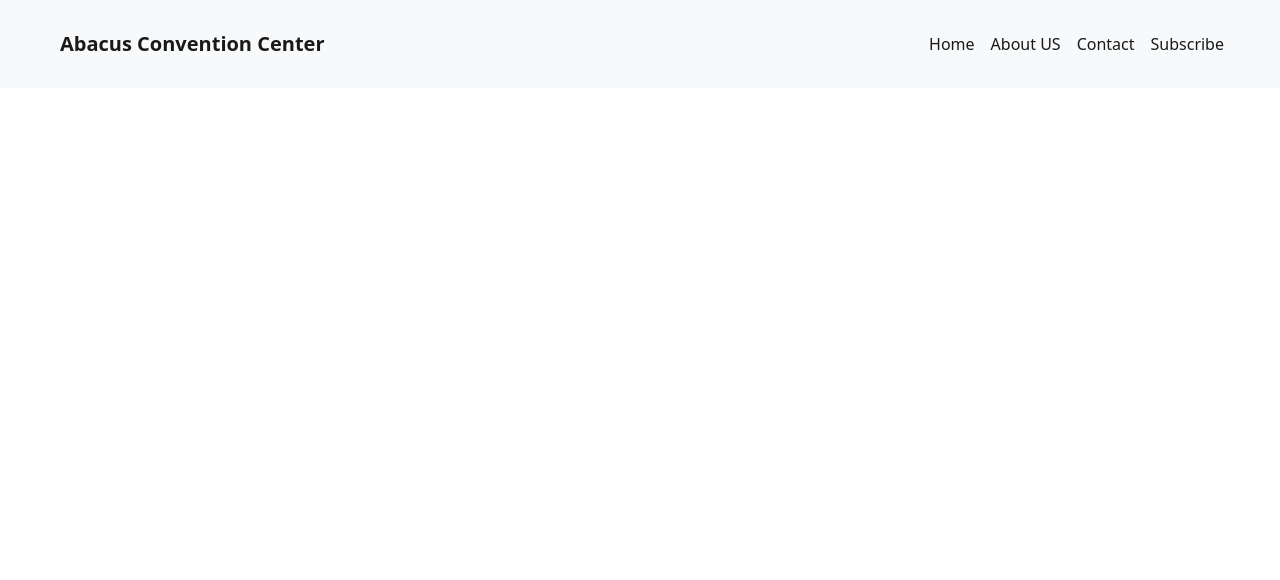
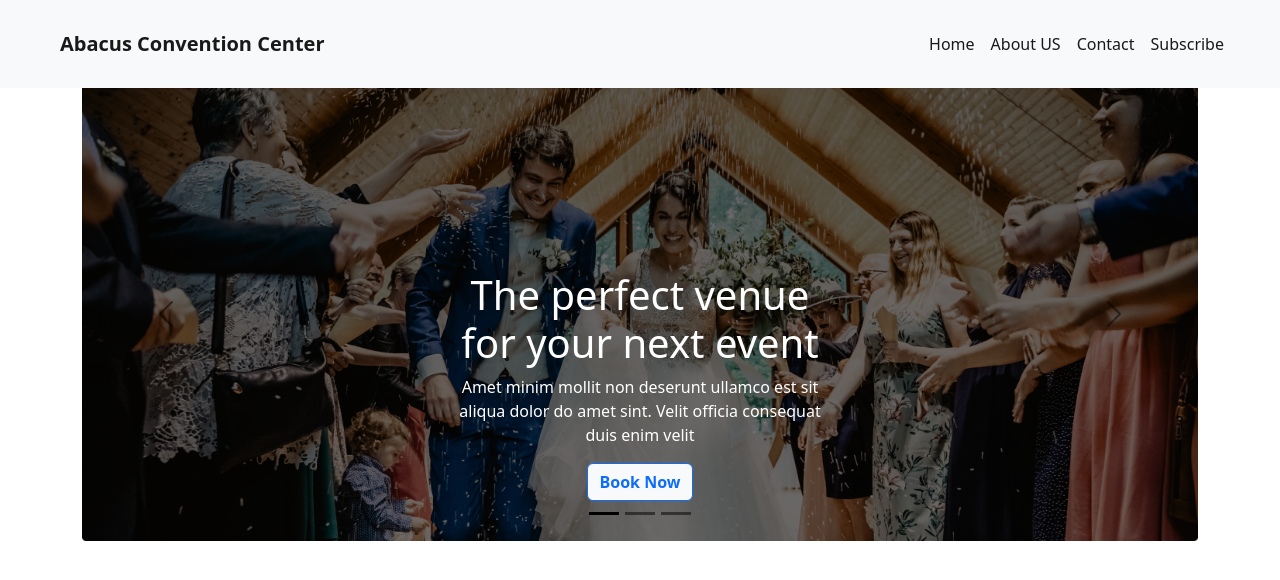
Before and after one commit to rakib38324/convention-center, a plain HTML site: page index.html in a window 1280 px wide. Drawn offline with nearby package versions, Linux system fonts and the light colour scheme.

Commit message:
Commit the Carousel

```diff
--- a/index.html
+++ b/index.html
@@ -33,6 +33,58 @@
                 </div>
               </nav>
         </header>
+
+        <div class="container">
+            <div id="carouselExampleDark" class="carousel carousel-dark slide" data-bs-ride="carousel">
+                <div class="carousel-indicators">
+                  <button type="button" data-bs-target="#carouselExampleDark" data-bs-slide-to="0" class="active" aria-current="true" aria-label="Slide 1"></button>
+                  <button type="button" data-bs-target="#carouselExampleDark" data-bs-slide-to="1" aria-label="Slide 2"></button>
+                  <button type="button" data-bs-target="#carouselExampleDark" data-bs-slide-to="2" aria-label="Slide 3"></button>
+                </div>
+                <div class="carousel-inner">
+                  <div class="carousel-item active" data-bs-interval="10000">
+                    <img src="images/banner.png" class="d-block w-100 img-fluid" alt="...">
+                    <div class="carousel-caption d-none d-md-block">
+                      <h5 class="text-white fs-1 w-50 mx-auto">The perfect venue for your
+                        next event</h5>
+                      <p class="text-white w-50 mx-auto">Amet minim mollit non deserunt ullamco est sit aliqua dolor do amet sint. Velit officia consequat duis enim velit </p>
+                      <button type="button" class="btn btn-outline-primary bg-light text-primary fw-bold">Book Now</button>
+                    </div>
+                  </div>
+                  <div class="carousel-item" data-bs-interval="2000">
+                    <img  src="images/banner.png" class="d-block w-100 img-fluid" alt="...">
+                    <div class="carousel-caption d-none d-md-block">
+                        <h5 class="text-white fs-1 w-50 mx-auto">The perfect venue for your
+                          next event</h5>
+                        <p class="text-white w-50 mx-auto">Amet minim mollit non deserunt ullamco est sit aliqua dolor do amet sint. Velit officia consequat duis enim velit </p>
+                        <button type="button" class="btn btn-outline-primary bg-light text-primary fw-bold">Book Now</button>
+                      </div>
+                  </div>
+                  <div class="carousel-item">
+                    <img src="images/banner.png" class="d-block w-100 img-fluid" alt="...">
+                    <div class="carousel-caption d-none d-md-block">
+                        <h5 class="text-white fs-1 w-50 mx-auto">The perfect venue for your
+                          next event</h5>
+                        <p class="text-white w-50 mx-auto">Amet minim mollit non deserunt ullamco est sit aliqua dolor do amet sint. Velit officia consequat duis enim velit </p>
+                        <button type="button" class="btn btn-outline-primary bg-light text-primary fw-bold">Book Now</button>
+                      </div>
+                  </div>
+                </div>
+                <button class="carousel-control-prev" type="button" data-bs-target="#carouselExampleDark" data-bs-slide="prev">
+                  <span class="carousel-control-prev-icon" aria-hidden="true"></span>
+                  <span class="visually-hidden">Previous</span>
+                </button>
+                <button class="carousel-control-next" type="button" data-bs-target="#carouselExampleDark" data-bs-slide="next">
+                  <span class="carousel-control-next-icon" aria-hidden="true"></span>
+                  <span class="visually-hidden">Next</span>
+                </button>
+              </div>
+        </div>
+
+
+
+
+
     <script src="https://cdn.jsdelivr.net/npm/bootstrap@5.2.0/dist/js/bootstrap.bundle.min.js" integrity="sha384-A3rJD856KowSb7dwlZdYEkO39Gagi7vIsF0jrRAoQmDKKtQBHUuLZ9AsSv4jD4Xa" crossorigin="anonymous"></script>
   </body>
 </html>
```
